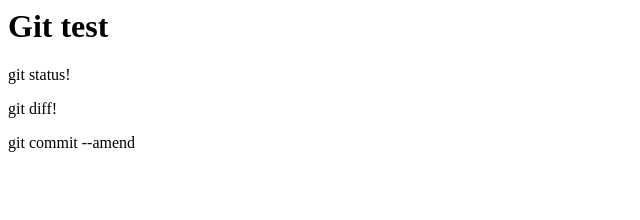
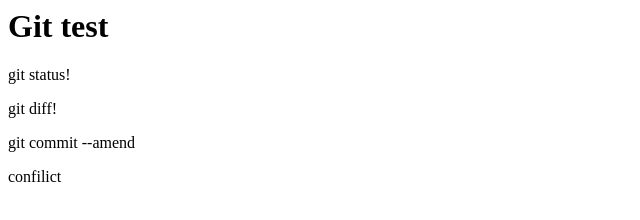
Before and after one commit to l5matsuda/test, a plain HTML site: page index.html in a window 1280 px wide. Shown: the full height of the page, 0-640 px from the left. Drawn offline with Linux system fonts and the light colour scheme.

Commit message:
コンフリクトを追記

```diff
--- a/index.html
+++ b/index.html
@@ -2,3 +2,4 @@
 <p>git status!</p>
 <p>git diff!</p>
 <p>git commit --amend </p>
+<p>confilict </p>
```
